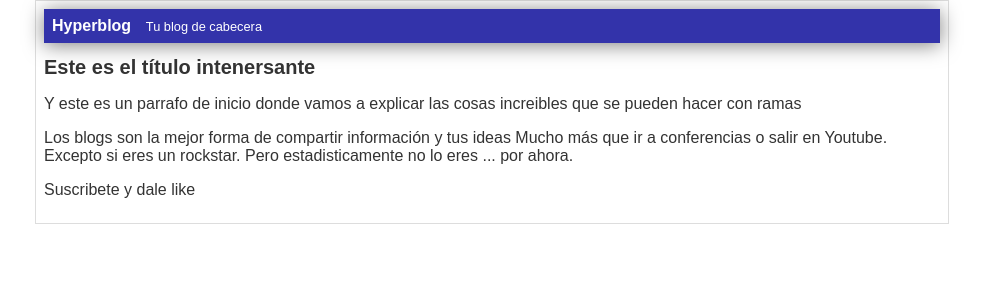
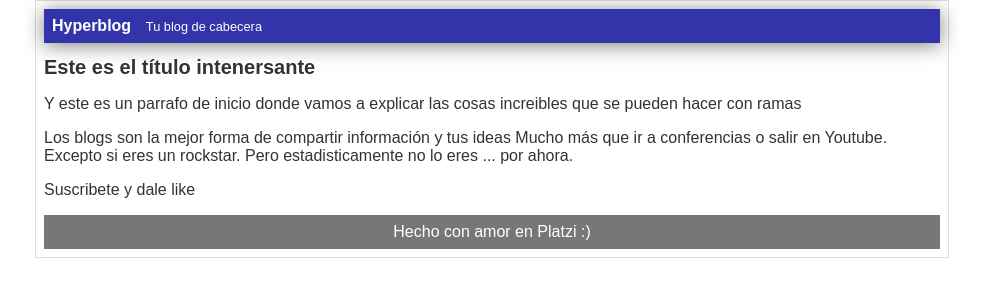
Before and after one commit to camilo2312/Hyperblog, a plain HTML site: page index.html in a window 1280 px wide. Shown: the whole page, without its empty margins (148-1131 px from the left). Drawn offline with Linux system fonts and the light colour scheme.

Commit message:
Footer terminado

```diff
--- a/css/styles.css
+++ b/css/styles.css
@@ -34,3 +34,10 @@ body{
     font-weight: normal;
     font-size: 0.8em;
 }
+
+.footer{
+    background: #777;
+    color: white;
+    text-align: center;
+    padding: 0.5em;
+}
--- a/index.html
+++ b/index.html
@@ -33,6 +33,9 @@
                 Suscribete y dale like
             </p>
         </div>
+        <div class="footer">
+            Hecho con amor en Platzi :)
+        </div>
     </div>
 </body>
 </html>
```
